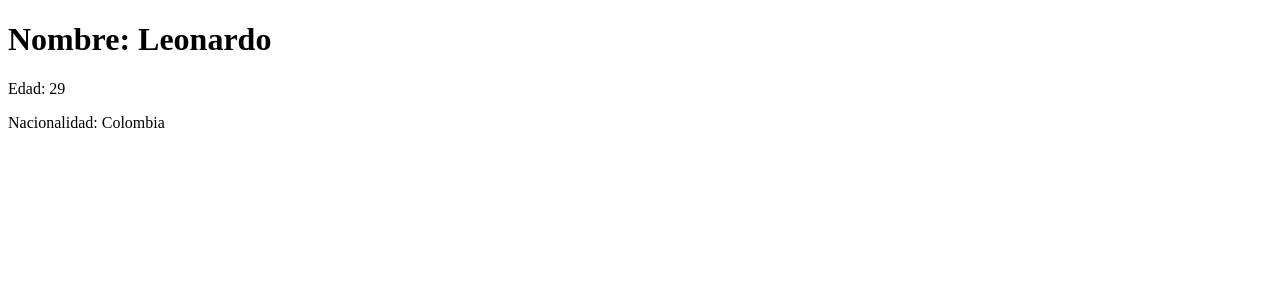
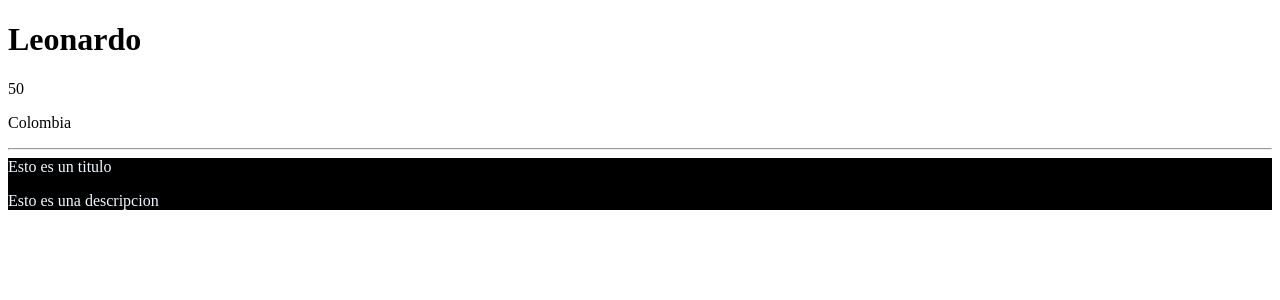
Before and after one commit to leonardorojasq/curso-react, a React (Create React App) app: page / in a window 1280 px wide. Shown: the top 300 px of the page. Built offline with nearby package versions, Linux system fonts and the light colour scheme.

Commit message:
componentes

```diff
--- a/src/App.css
+++ /dev/null
@@ -1,38 +0,0 @@
-.App {
-  text-align: center;
-}
-
-.App-logo {
-  height: 40vmin;
-  pointer-events: none;
-}
-
-@media (prefers-reduced-motion: no-preference) {
-  .App-logo {
-    animation: App-logo-spin infinite 20s linear;
-  }
-}
-
-.App-header {
-  background-color: #282c34;
-  min-height: 100vh;
-  display: flex;
-  flex-direction: column;
-  align-items: center;
-  justify-content: center;
-  font-size: calc(10px + 2vmin);
-  color: white;
-}
-
-.App-link {
-  color: #61dafb;
-}
-
-@keyframes App-logo-spin {
-  from {
-    transform: rotate(0deg);
-  }
-  to {
-    transform: rotate(360deg);
-  }
-}
--- a/src/App.js
+++ b/src/App.js
@@ -1,14 +1,23 @@
-import './App.css';
-import { Usuario } from './componentes/Usuario';
+
+import { Usuario } from './componentes/Usuario/Usuario';
+import { Card } from './componentes/Card/Card';
+
 
 function App() {
 
-  const nombre='Leonardo'
+  const nombre = 'Leonardo'
 
   return (
-      <div>
-        <Usuario />
-      </div>
+    <div>
+      <Usuario
+        nombre='Leonardo'
+        edad={50}
+        nacionalidad='Colombia'
+      />
+
+    <Card />
+
+    </div>
   );
 }
 
--- /dev/null
+++ b/src/componentes/Card/Card.js
@@ -0,0 +1,9 @@
+import './estilos.css';
+export const Card = ()=> {
+    return (
+    <div className="card">
+        <hi1>Esto es un titulo</hi1>
+        <p>Esto es una descripcion</p>
+    </div>
+    )
+}
--- /dev/null
+++ b/src/componentes/Card/estilos.css
@@ -0,0 +1,4 @@
+.card {
+  background-color: black;
+  color: aliceblue;
+}
--- a/src/componentes/Usuario.js
+++ /dev/null
@@ -1,7 +0,0 @@
-export const Usuario = () => {
-    return <div>
-      <h1>Nombre: Leonardo</h1>
-      <p>Edad: 29</p>
-      <p>Nacionalidad: Colombia</p>
-    </div>
-  }
--- /dev/null
+++ b/src/componentes/Usuario/Usuario.js
@@ -0,0 +1,12 @@
+export const Usuario = (props) => {
+    console.log(props)
+
+    const {nombre, edad, nacionalidad } = props
+
+    return <div>
+      <h1>{nombre}</h1>
+      <p>{edad}</p>
+      <p>{nacionalidad}</p>
+      <hr />
+    </div>
+  }
```
